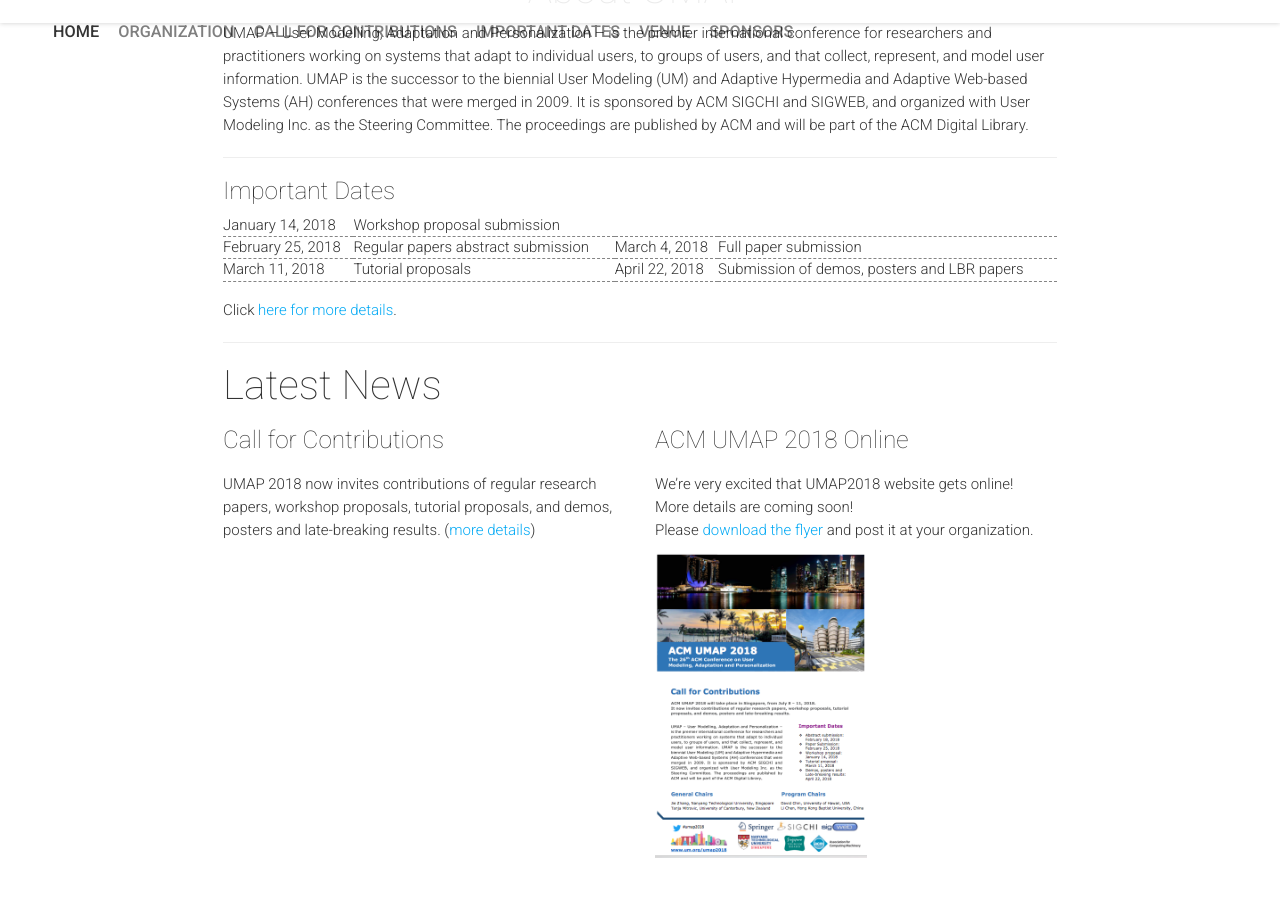
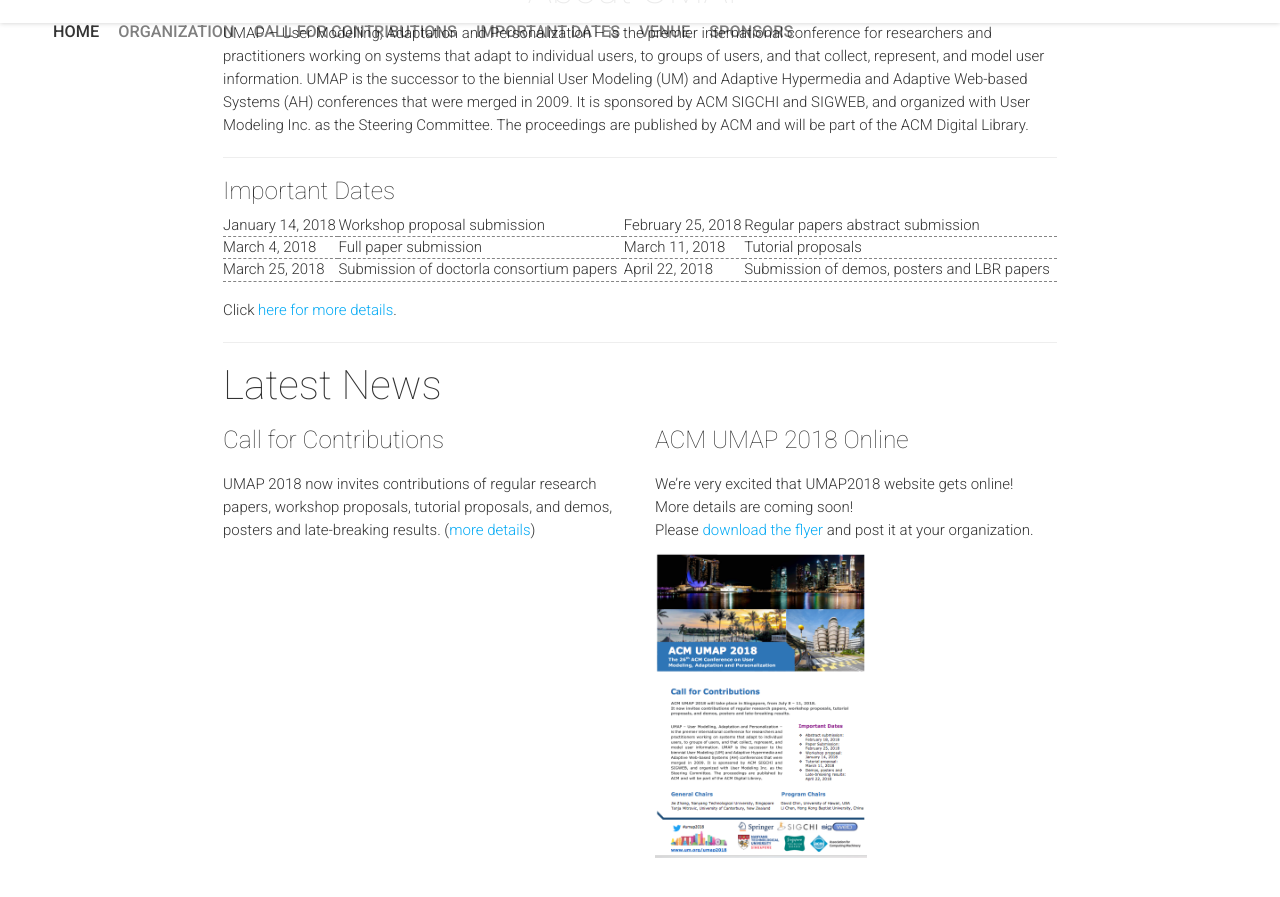
Before and after one commit to yangjiera/mergeBB, a Jekyll site: the page built from index.html, in a window 1280 px wide and 900 px high, scrolled down 613 px. Shown: the top 897 px of the window. Built offline with Jekyll 4.4.1, drawn with Linux system fonts in a browser that asks for light colours; nearby versions of some CDN libraries; comment, search, counter and statistics services are not loaded.

Commit message:
update datse

```diff
--- a/_includes/about.html
+++ b/_includes/about.html
@@ -31,21 +31,21 @@
     <td class="tg-yw4l">January 14, 2018</td>
     <td class="tg-yw4l">Workshop proposal submission</td>
     <td class="tg-yw4l"></td>
-    <td class="tg-yw4l"><br></td>
-    <td class="tg-yw4l"><br></td>
+    <td class="tg-yw4l">February 25, 2018</td>
+    <td class="tg-yw4l">Regular papers abstract submission</td>
   </tr>
 
   <tr class="tickets-row">
-    <td class="tg-yw4l">February 25, 2018</td>
-    <td class="tg-yw4l">Regular papers abstract submission</td>
-    <td class="tg-yw4l"></td>
     <td class="tg-yw4l">March 4, 2018</td>
     <td class="tg-yw4l">Full paper submission</td>
+    <td class="tg-yw4l"></td>
+    <td class="tg-yw4l">March 11, 2018</td>
+    <td class="tg-yw4l">Tutorial proposals</td>
 
   </tr>
   <tr class="tickets-row">
-    <td class="tg-yw4l">March 11, 2018</td>
-    <td class="tg-yw4l">Tutorial proposals</td>
+    <td class="tg-yw4l">March 25, 2018</td>
+    <td class="tg-yw4l">Submission of doctorla consortium papers</td>
     <td class="tg-yw4l"></td>
     <td class="tg-yw4l">April 22, 2018</td>
     <td class="tg-yw4l">Submission of demos, posters and LBR papers</td>
```
Also changed, not shown: _includes/important-dates.html (+10 -3 lines), 3 other files.
